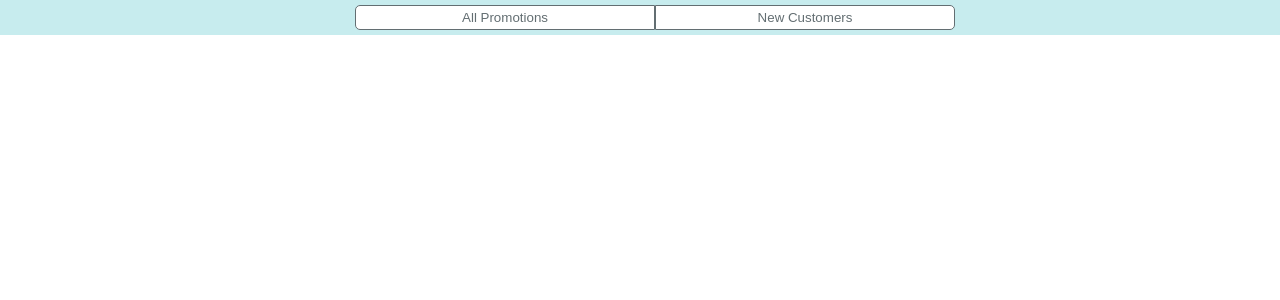
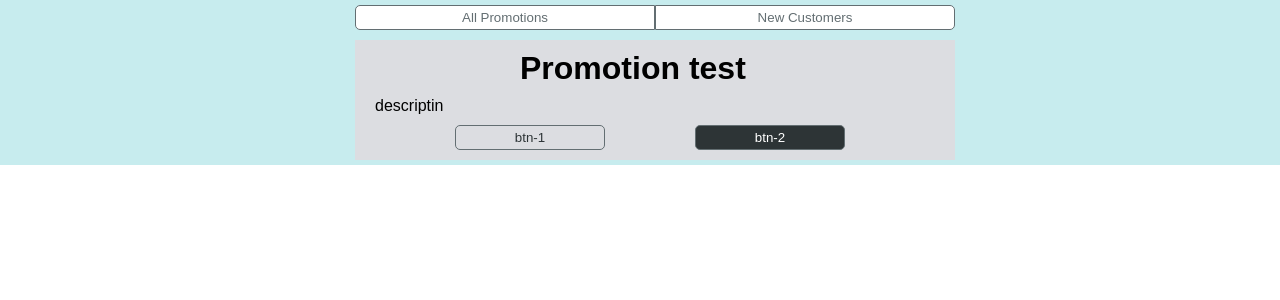
Before and after one commit to imVituZeron/addison-global-web-2, a React (Create React App) app: page / in a window 1280 px wide. Shown: the top 300 px of the page. Built offline with nearby package versions, Linux system fonts and the light colour scheme; no server answers.

Commit message:
criei um Wrapper para passar o state para o menu e as promotions, falta passar ainda

```diff
--- a/src/App.js
+++ b/src/App.js
@@ -1,14 +1,12 @@
 import React from 'react';
-import Menu from './components/Menu/index';
-import Promotions from './components/Promotions/index';
+import Wrapper from './components/Wrapper/index';
 
 import Styled from 'styled-components';
 
 function App() {
   return (
     <Page>
-      <Menu />
-      <Promotions />
+      <Wrapper />
     </Page>
   );
 }
--- a/src/components/Promotions/index.js
+++ b/src/components/Promotions/index.js
@@ -1,38 +1,17 @@
 import React, { Component } from 'react';
 import Styled from 'styled-components';
-import api from '../../services/api';
 
 class Promotions extends Component {
 
-   state = {
-      // promotions ta armazenando os dados da api
-      promotions: [],
-   }
-
-   componentDidMount() {
-      // serve para executar o metodo ou component assim que ele aparece
-      this.loadApi();
-   }
-
-   loadApi = async () => {
-      const response = await api.get('/');
-      // o response ta recebendo o metodo get da api
-      this.setState({ promotions: response.data });
-      // promotions recebendo os dados da response.date
-   }
-
    render() {
-      const { promotions }= this.state;
       return (
          <>
-            { promotions.map((promo) => (
-               <Promo>
-                  <h1 key={ promo._id}>{ promo.name }</h1>
-                  <p>{ promo.description }</p>
-                  <button>{ promo.termsAndConditionsButtonText }</button>
-                  <button className='btn-join'>{ promo.joinNowButtonText }</button>
-               </Promo>
-            ))}
+            <Promo>
+               <h1> Promotion test</h1>
+               <p> descriptin</p>
+               <button>btn-1</button>
+               <button className='btn-join'>btn-2</button>
+            </Promo>
          </>
       );
    }
--- /dev/null
+++ b/src/components/Wrapper/index.js
@@ -0,0 +1,35 @@
+import React, { Component } from 'react';
+import api from '../../services/api';
+import Menu from '../Menu/index';
+import Promotions from '../Promotions/index';
+
+class Wrapper extends Component {
+
+   state = {
+      promotions: [],
+   }
+
+   componentDidMount() {
+      // serve para executar o metodo ou component assim que ele aparece
+      this.loadApi();
+   }
+
+   loadApi = async () => {
+      const response = await api.get('/');
+      // o response ta recebendo o metodo get da api
+      this.setState({ promotions: response.data });
+      // promotions recebendo os dados da response.date
+      console.log(response.data)
+   }
+
+   render() {
+      return (
+         <>
+            <Menu />
+            <Promotions />
+         </>
+      )
+   }
+}
+
+export default Wrapper;
```
